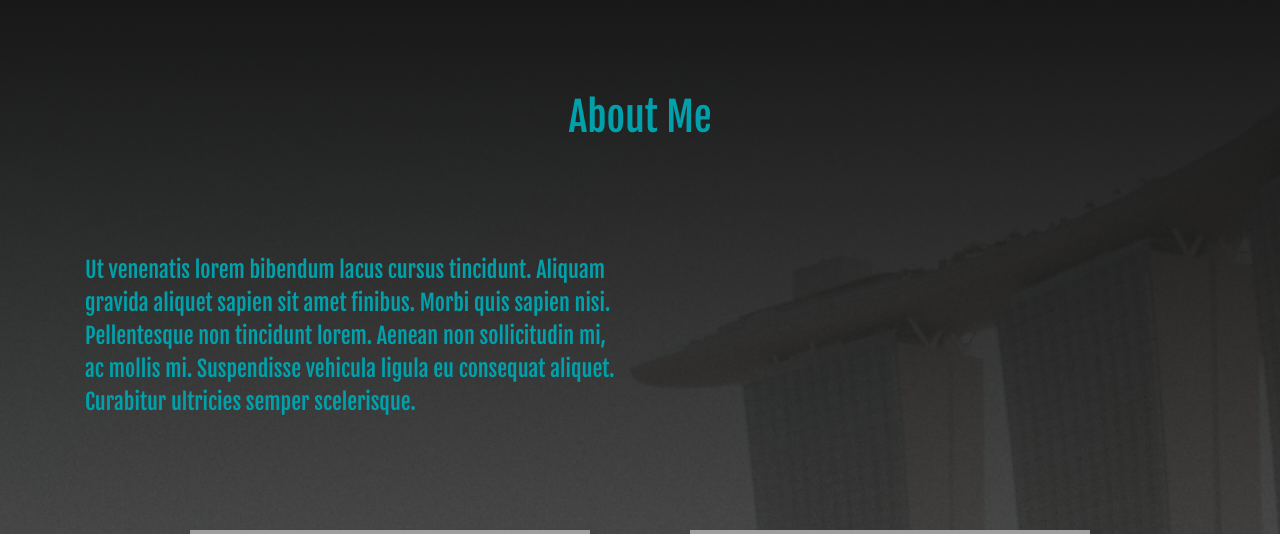
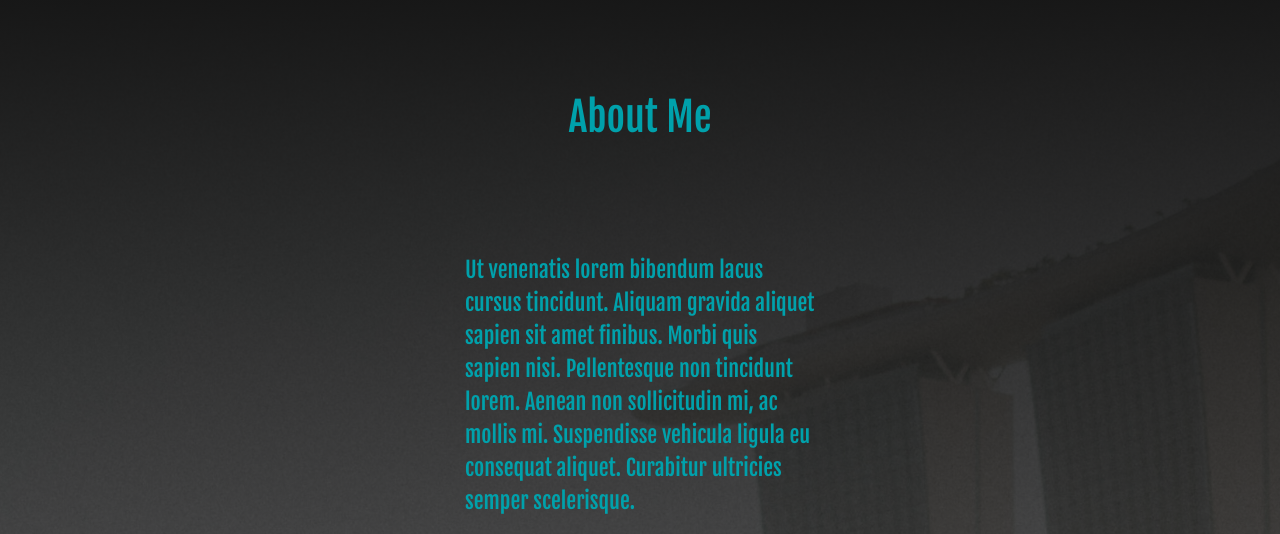
Before and after one commit to Ameer28/MyPortfolioWebsite, a PHP site: page / in a window 1280 px wide. Shown: the part 2590-3124 px from the top of the page. Run offline with PHP 8.4, Linux system fonts and the light colour scheme; grey boxes are pictures that could not be loaded.

Commit message:
Changes to About Me
Changes to About Me

```diff
--- a/index.php
+++ b/index.php
@@ -231,7 +231,12 @@ $msg = 'Please use a valid email';
             <div class="container">
                 <div class="row">
 
-                    <div class="col-lg-6">
+                <div class="col-lg-4">
+                        <div class="myProfileDescription">
+                        </div>
+                    </div>
+
+                    <div class="col-lg-4">
                         <div class="myProfileDescription">
                             <p>Ut venenatis lorem bibendum lacus cursus tincidunt. Aliquam gravida aliquet sapien sit
                                 amet finibus. Morbi quis sapien nisi. Pellentesque non tincidunt lorem.
@@ -240,6 +245,10 @@ $msg = 'Please use a valid email';
                         </div>
                     </div>
 
+                    <div class="col-lg-4">
+                        <div class="myProfileDescription">
+                        </div>
+                    </div>
                 </div>
                 <div class="row">
                     <div class="col-lg-12">
```
